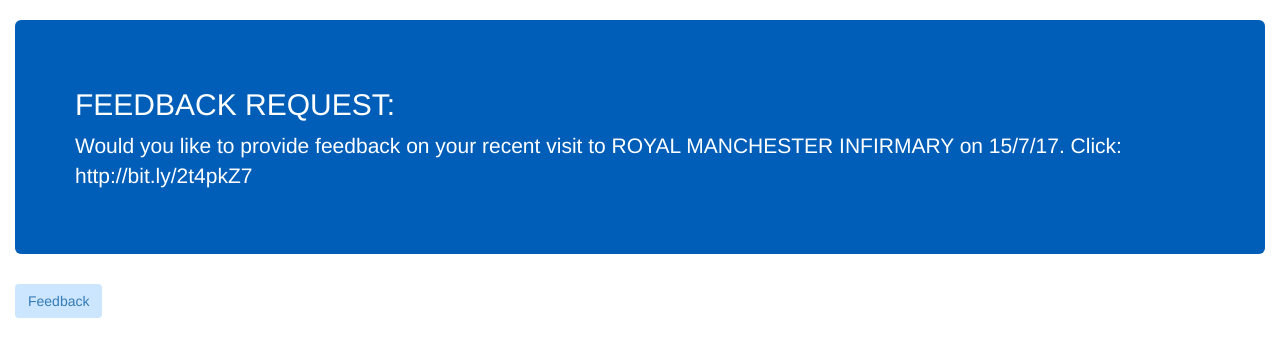
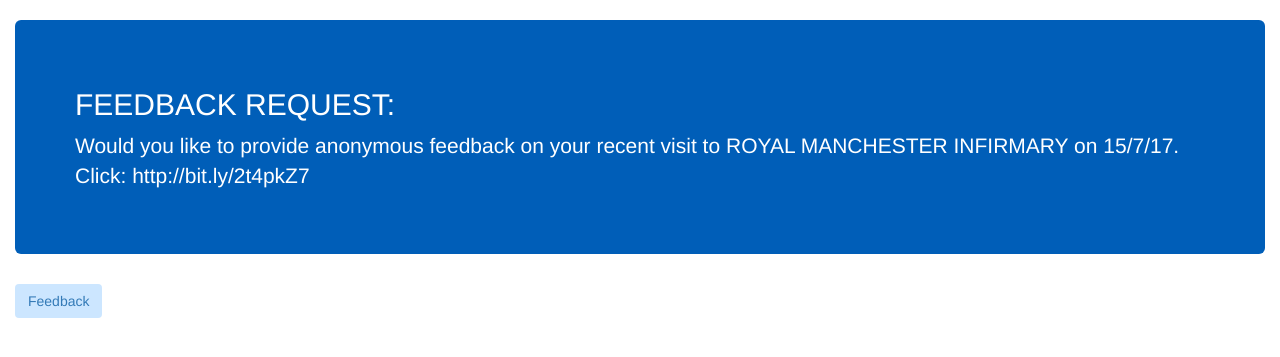
Before and after one commit to mattstibbs/nhshd-service-api, a Flask app: page /pages/text2 in a window 1280 px wide. Shown: the top 357 px of the page. Run offline with Flask 2, Linux system fonts and the light colour scheme; some libraries are stand-ins or nearby versions.

Commit message:
Anonymous

```diff
--- a/templates/text2.html
+++ b/templates/text2.html
@@ -21,7 +21,7 @@
                 <h2>
                     FEEDBACK REQUEST:
                 </h2>
-                <p>Would you like to provide feedback on your recent visit to ROYAL MANCHESTER INFIRMARY on 15/7/17. Click: http://bit.ly/2t4pkZ7
+                <p>Would you like to provide anonymous feedback on your recent visit to ROYAL MANCHESTER INFIRMARY on 15/7/17. Click: http://bit.ly/2t4pkZ7
                 </p>
 
             </div> <a href="{{  url_for('show_feedback', service_id='RW3MR') }}" class="btn" type="button">Feedback</a>
```
